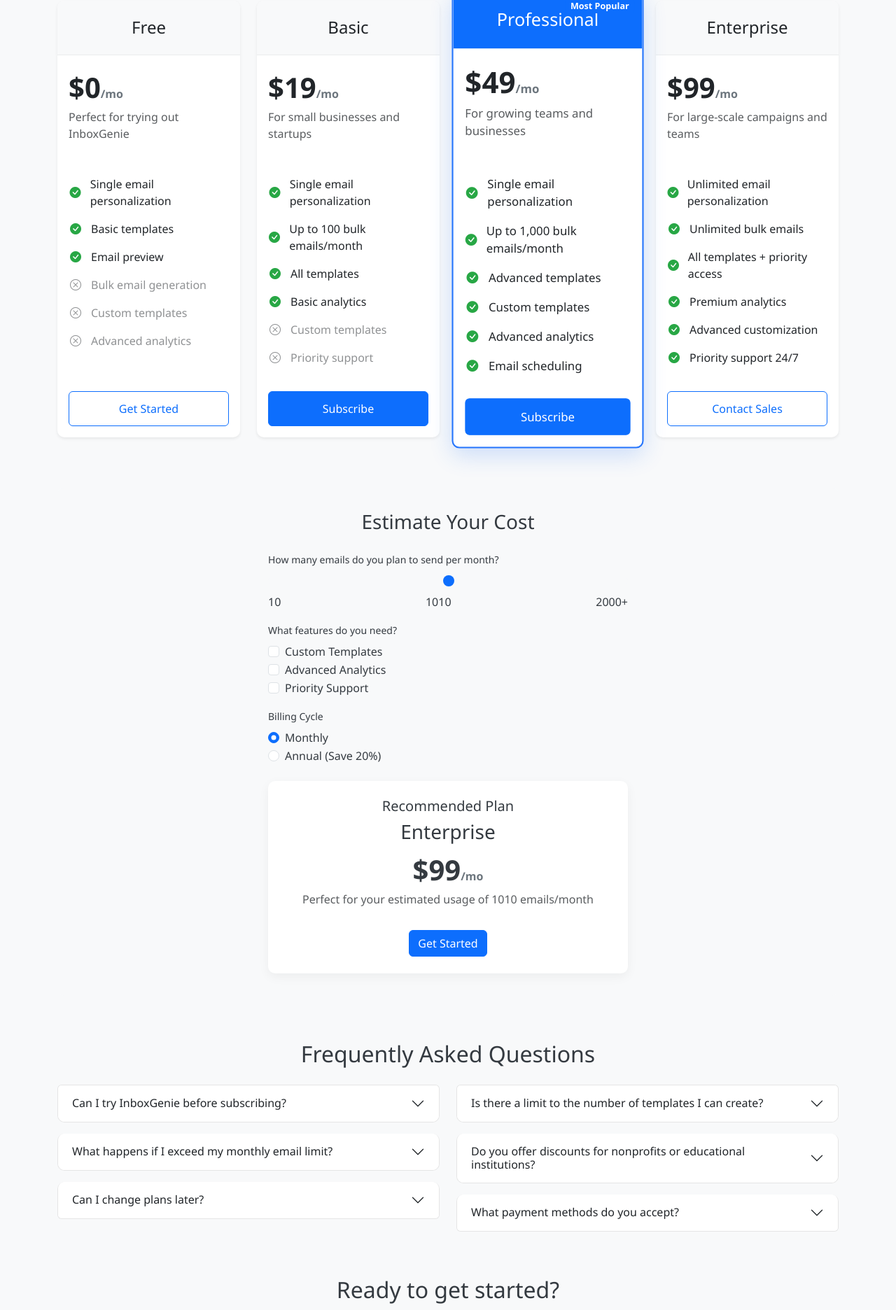
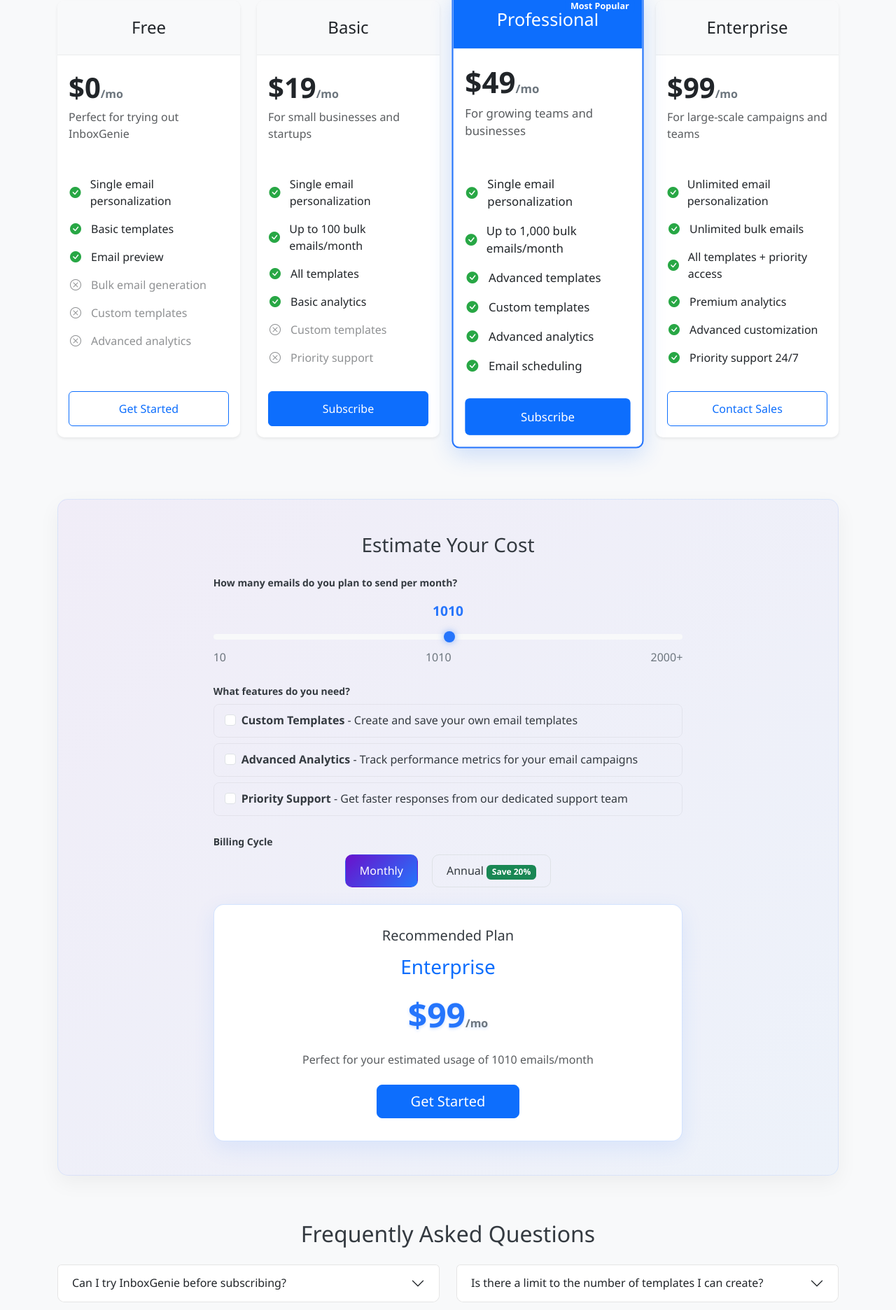
Before and after one commit to saeedanabtawi/inbox-genie, a Flask app: page /pricing in a window 1280 px wide. Shown: the part 426-2298 px from the top of the page at 70% size. Run offline with Flask 3, Linux system fonts and the light colour scheme; parts of the project's set-up code (start-up, migrations or seed data) failed here and were passed over.

Commit message:
update pricing.html

```diff
--- a/src/templates/pricing.html
+++ b/src/templates/pricing.html
@@ -97,18 +97,93 @@
     }
 
     .pricing-calculator {
-        background-color: #f8f9fa;
-        border-radius: 10px;
-        padding: 2rem;
-        margin-top: 3rem;
+        background: linear-gradient(135deg, rgba(106, 17, 203, 0.05) 0%, rgba(37, 117, 252, 0.05) 100%);
+        border-radius: 15px;
+        padding: 3rem;
+        margin-top: 4rem;
+        box-shadow: 0 10px 30px rgba(0, 0, 0, 0.05);
+        border: 1px solid rgba(37, 117, 252, 0.1);
     }
 
     .calculator-result {
         background-color: white;
+        border-radius: 15px;
+        padding: 2rem;
+        margin-top: 1.5rem;
+        box-shadow: 0 10px 30px rgba(37, 117, 252, 0.1);
+        border: 1px solid rgba(37, 117, 252, 0.2);
+        transition: all 0.3s ease;
+    }
+
+    .form-range {
+        height: 6px;
+        border-radius: 3px;
+    }
+
+    .form-range::-webkit-slider-thumb {
+        background: #2575fc;
+        box-shadow: 0 0 10px rgba(37, 117, 252, 0.5);
+    }
+
+    .form-range::-moz-range-thumb {
+        background: #2575fc;
+        box-shadow: 0 0 10px rgba(37, 117, 252, 0.5);
+    }
+
+    .calculator-feature-item {
+        border-radius: 8px;
+        padding: 10px 15px;
+        margin-bottom: 8px;
+        transition: background-color 0.2s;
+        border: 1px solid rgba(0, 0, 0, 0.05);
+    }
+
+    .calculator-feature-item:hover {
+        background-color: rgba(37, 117, 252, 0.05);
+    }
+
+    .calculator-price {
+        font-size: 3rem;
+        font-weight: 700;
+        color: #2575fc;
+        text-shadow: 0px 2px 4px rgba(37, 117, 252, 0.2);
+    }
+
+    .volume-labels {
+        display: flex;
+        justify-content: space-between;
+        margin-top: 8px;
+        color: #6c757d;
+        font-weight: 500;
+    }
+
+    .volume-value {
+        font-size: 1.2rem;
+        font-weight: 600;
+        color: #2575fc;
+        text-align: center;
+        margin: 8px 0;
+    }
+
+    .billing-options {
+        display: flex;
+        justify-content: center;
+        gap: 20px;
+        margin-bottom: 20px;
+    }
+
+    .billing-option {
+        cursor: pointer;
+        padding: 10px 20px;
         border-radius: 10px;
-        padding: 1.5rem;
-        margin-top: 1.5rem;
-        box-shadow: 0 5px 15px rgba(0, 0, 0, 0.05);
+        border: 1px solid #dee2e6;
+        transition: all 0.2s;
+    }
+
+    .billing-option.active {
+        background: linear-gradient(135deg, #6a11cb 0%, #2575fc 100%);
+        color: white;
+        border-color: transparent;
     }
 
     .faq-section {
@@ -321,64 +396,73 @@
     <div class="pricing-calculator">
         <h3 class="text-center mb-4">Estimate Your Cost</h3>
         <div class="row">
-            <div class="col-md-6 offset-md-3">
+            <div class="col-md-8 offset-md-2">
                 <form id="calculatorForm">
-                    <div class="mb-3">
-                        <label for="emailVolume" class="form-label">How many emails do you plan to send per month?</label>
+                    <div class="mb-4">
+                        <label for="emailVolume" class="form-label fw-bold">How many emails do you plan to send per month?</label>
+                        <div class="volume-value" id="emailVolumeValue">1010</div>
                         <input type="range" class="form-range" min="10" max="2000" step="10" id="emailVolume">
-                        <div class="d-flex justify-content-between">
+                        <div class="volume-labels">
                             <span>10</span>
-                            <span id="emailVolumeValue">500</span>
+                            <span>1010</span>
                             <span>2000+</span>
                         </div>
                     </div>
 
-                    <div class="mb-3">
-                        <label class="form-label">What features do you need?</label>
+                    <div class="mb-4">
+                        <label class="form-label fw-bold">What features do you need?</label>
+                        <div class="calculator-feature-item">
                             <div class="form-check">
                                 <input class="form-check-input" type="checkbox" id="featureCustomTemplates">
                                 <label class="form-check-label" for="featureCustomTemplates">
-                                Custom Templates
+                                    <strong>Custom Templates</strong> - Create and save your own email templates
                                 </label>
                             </div>
+                        </div>
+                        <div class="calculator-feature-item">
                             <div class="form-check">
                                 <input class="form-check-input" type="checkbox" id="featureAdvancedAnalytics">
                                 <label class="form-check-label" for="featureAdvancedAnalytics">
-                                Advanced Analytics
+                                    <strong>Advanced Analytics</strong> - Track performance metrics for your email campaigns
                                 </label>
                             </div>
+                        </div>
+                        <div class="calculator-feature-item">
                             <div class="form-check">
                                 <input class="form-check-input" type="checkbox" id="featurePrioritySupport">
                                 <label class="form-check-label" for="featurePrioritySupport">
-                                Priority Support
+                                    <strong>Priority Support</strong> - Get faster responses from our dedicated support team
                                 </label>
                             </div>
                         </div>
+                    </div>
 
-                    <div class="mb-3">
-                        <label class="form-label">Billing Cycle</label>
-                        <div class="form-check">
-                            <input class="form-check-input" type="radio" name="billingCycle" id="billingMonthly" checked>
+                    <div class="mb-4">
+                        <label class="form-label fw-bold">Billing Cycle</label>
+                        <div class="billing-options">
+                            <div class="billing-option active" id="optionMonthly">
+                                <input class="form-check-input" type="radio" name="billingCycle" id="billingMonthly" checked hidden>
                                 <label class="form-check-label" for="billingMonthly">
                                     Monthly
                                 </label>
                             </div>
-                        <div class="form-check">
-                            <input class="form-check-input" type="radio" name="billingCycle" id="billingAnnual">
+                            <div class="billing-option" id="optionAnnual">
+                                <input class="form-check-input" type="radio" name="billingCycle" id="billingAnnual" hidden>
                                 <label class="form-check-label" for="billingAnnual">
-                                Annual (Save 20%)
+                                    Annual <span class="badge bg-success">Save 20%</span>
                                 </label>
+                            </div>
                         </div>
                     </div>
                 </form>
 
                 <div class="calculator-result">
                     <div class="text-center">
-                        <h5>Recommended Plan</h5>
-                        <h3 id="recommendedPlan">Professional</h3>
-                        <div class="pricing-price" id="estimatedCost">$49<span class="pricing-unit">/mo</span></div>
-                        <p class="text-muted" id="costDescription">Perfect for your estimated usage of 500 emails/month</p>
-                        <button class="btn btn-primary mt-3">Get Started</button>
+                        <h5 class="mb-3">Recommended Plan</h5>
+                        <h3 id="recommendedPlan" class="mb-3">Enterprise</h3>
+                        <div class="calculator-price mb-3" id="estimatedCost">$99<span class="pricing-unit">/mo</span></div>
+                        <p class="text-muted mb-4" id="costDescription">Perfect for your estimated usage of 1010 emails/month</p>
+                        <button class="btn btn-primary btn-lg px-5">Get Started</button>
                     </div>
                 </div>
             </div>
@@ -493,23 +577,19 @@
 {% block extra_js %}
 <script>
     document.addEventListener('DOMContentLoaded', function() {
-        // Pricing toggle (monthly/annual)
+        // Billing toggle for the pricing cards
         const billingToggle = document.getElementById('billingToggle');
-        const pricingPrices = document.querySelectorAll('.pricing-price');
-        const monthlyPrices = ['$0', '$19', '$49', '$99'];
-        const annualPrices = ['$0', '$15', '$39', '$79'];
+        const monthlyPrices = document.querySelectorAll('.monthly-price');
+        const annualPrices = document.querySelectorAll('.annual-price');
 
         billingToggle.addEventListener('change', function() {
-            const isAnnual = this.checked;
-
-            pricingPrices.forEach((price, index) => {
-                if (index === 0) return; // Skip the free tier
-                const priceArray = isAnnual ? annualPrices : monthlyPrices;
-                price.innerHTML = priceArray[index] + '<span class="pricing-unit">/mo</span>';
-            });
-
-            // Update calculator
-            updateCalculator();
+            if (this.checked) {
+                monthlyPrices.forEach(el => el.classList.add('d-none'));
+                annualPrices.forEach(el => el.classList.remove('d-none'));
+            } else {
+                annualPrices.forEach(el => el.classList.add('d-none'));
+                monthlyPrices.forEach(el => el.classList.remove('d-none'));
+            }
         });
 
         // Pricing calculator
@@ -520,31 +600,39 @@
         const featurePrioritySupport = document.getElementById('featurePrioritySupport');
         const billingMonthly = document.getElementById('billingMonthly');
         const billingAnnual = document.getElementById('billingAnnual');
+        const optionMonthly = document.getElementById('optionMonthly');
+        const optionAnnual = document.getElementById('optionAnnual');
         const recommendedPlan = document.getElementById('recommendedPlan');
         const estimatedCost = document.getElementById('estimatedCost');
         const costDescription = document.getElementById('costDescription');
 
-        // Initialize email volume display
-        emailVolumeValue.textContent = emailVolumeSlider.value;
+        // Billing options click handlers
+        optionMonthly.addEventListener('click', function() {
+            billingMonthly.checked = true;
+            billingAnnual.checked = false;
+            optionMonthly.classList.add('active');
+            optionAnnual.classList.remove('active');
+            updateCalculator();
+        });
 
-        // Update email volume display on slider change
+        optionAnnual.addEventListener('click', function() {
+            billingMonthly.checked = false;
+            billingAnnual.checked = true;
+            optionMonthly.classList.remove('active');
+            optionAnnual.classList.add('active');
+            updateCalculator();
+        });
+
+        // Update email volume value and calculator when slider changes
         emailVolumeSlider.addEventListener('input', function() {
             emailVolumeValue.textContent = this.value;
             updateCalculator();
         });
 
-        // Update calculator on any input change
-        const calculatorInputs = [
-            featureCustomTemplates,
-            featureAdvancedAnalytics,
-            featurePrioritySupport,
-            billingMonthly,
-            billingAnnual
-        ];
-
-        calculatorInputs.forEach(input => {
-            input.addEventListener('change', updateCalculator);
-        });
+        // Update calculator when checkboxes change
+        featureCustomTemplates.addEventListener('change', updateCalculator);
+        featureAdvancedAnalytics.addEventListener('change', updateCalculator);
+        featurePrioritySupport.addEventListener('change', updateCalculator);
 
         function updateCalculator() {
             const emailVolume = parseInt(emailVolumeSlider.value);
@@ -555,29 +643,45 @@
 
             let plan = 'Free';
             let cost = 0;
+            let planClass = '';
 
             // Determine plan based on volume and features
             if (emailVolume > 1000 || needsPrioritySupport) {
                 plan = 'Enterprise';
                 cost = isAnnual ? 79 : 99;
+                planClass = 'text-primary';
             } else if (emailVolume > 100 || needsCustomTemplates || needsAdvancedAnalytics) {
                 plan = 'Professional';
                 cost = isAnnual ? 39 : 49;
+                planClass = 'text-success';
             } else if (emailVolume > 0) {
                 plan = 'Basic';
                 cost = isAnnual ? 15 : 19;
+                planClass = 'text-info';
             }
 
-            // Update UI
+            // Update UI with animations
+            // First, add a fade-out effect
+            document.querySelector('.calculator-result').style.opacity = 0.7;
+
+            // After a short delay, update the content and fade back in
+            setTimeout(() => {
+                // Update plan name with appropriate styling
                 recommendedPlan.textContent = plan;
+                recommendedPlan.className = 'mb-3 ' + planClass;
 
+                // Update cost display
                 if (plan === 'Free') {
                     estimatedCost.innerHTML = '$0<span class="pricing-unit">/mo</span>';
                     costDescription.textContent = 'Perfect for single email personalization';
                 } else {
-                estimatedCost.innerHTML = '$' + cost + '<span class="pricing-unit">/mo</span>';
+                    estimatedCost.innerHTML = '$' + cost + '<span class="pricing-unit">' + (isAnnual ? '/mo (billed annually)' : '/mo') + '</span>';
                     costDescription.textContent = `Perfect for your estimated usage of ${emailVolume} emails/month`;
                 }
+
+                // Fade back in
+                document.querySelector('.calculator-result').style.opacity = 1;
+            }, 200);
         }
 
         // Initialize calculator
```
Lines whose indentation alone changed are shown as unchanged.
